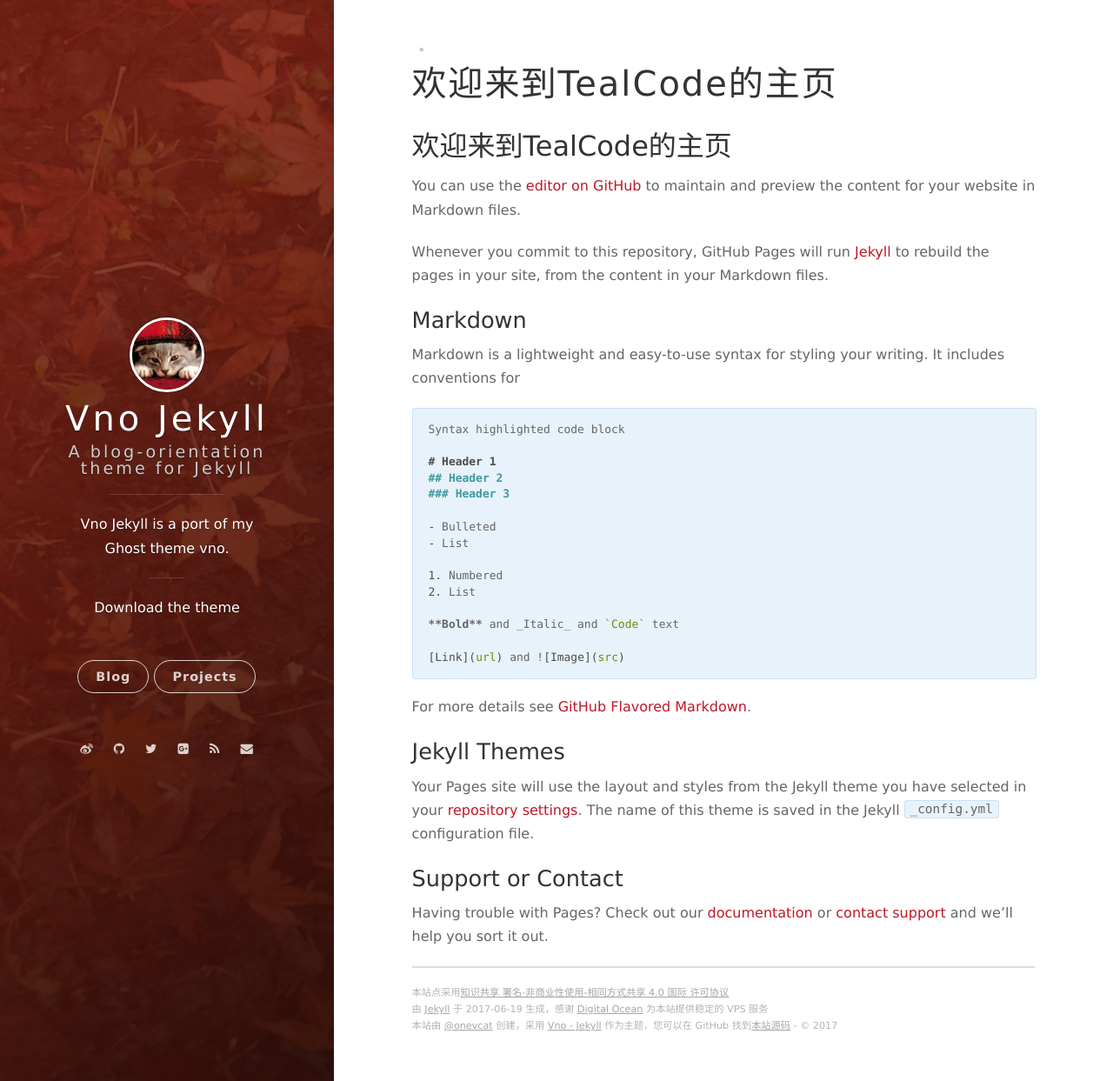
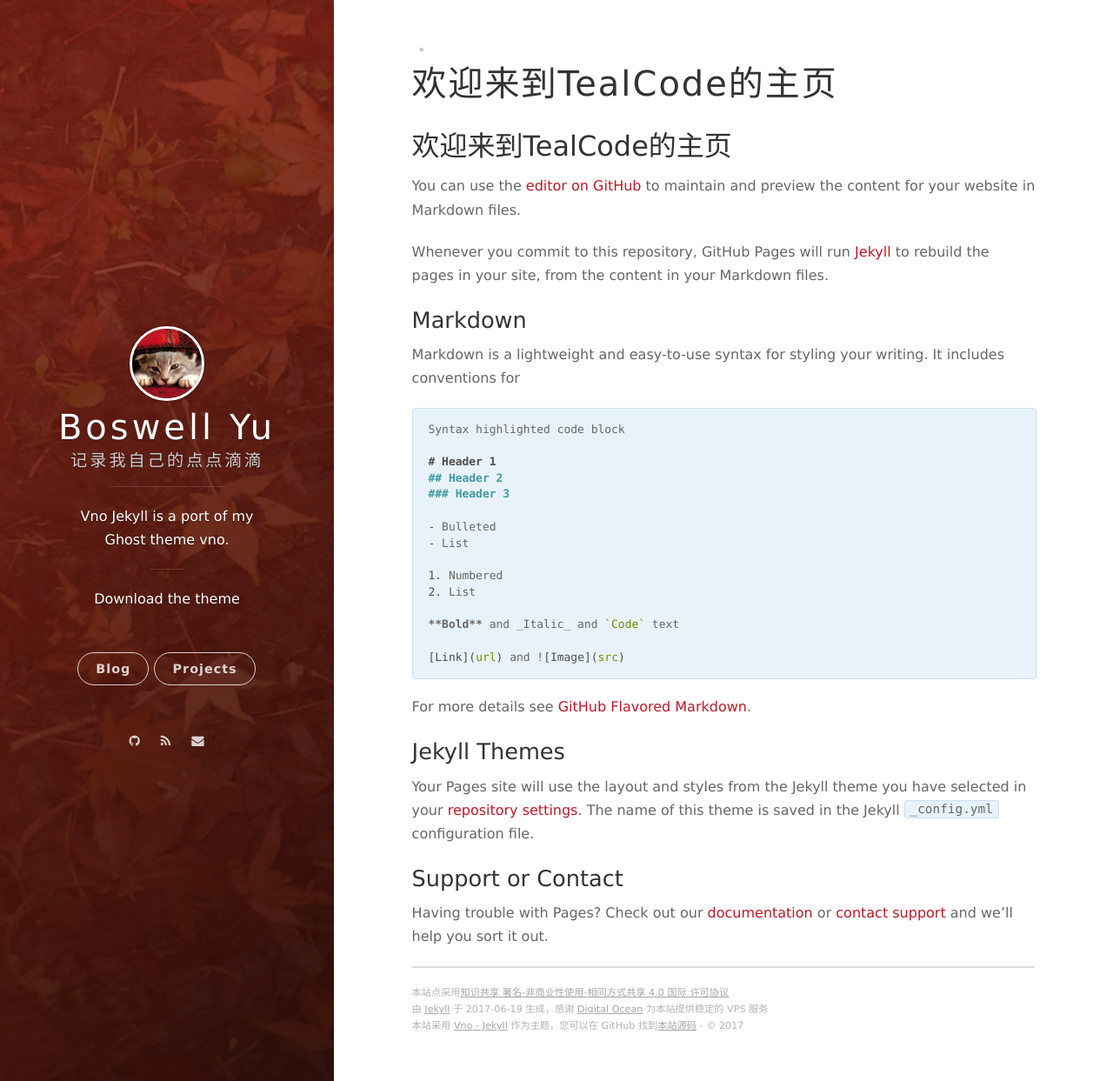
Before and after one commit to boswelyu/boswelyu.github.io, a Jekyll site: the page built from index.md, in a window 1280 px wide and 1243 px high. Shown: the whole window at 87% size. Built offline with Jekyll 4.4.1, drawn with Linux system fonts in a browser that asks for light colours; nearby versions of some CDN libraries; our own code applies the rules of GitHub Pages for plain Markdown files; the list of posts is cut into pages by our own code.

```diff
--- a/_config.yml
+++ b/_config.yml
@@ -1,11 +1,8 @@
 # Basic
-title: Vno Jekyll
-subtitle: A blog-orientation theme for Jekyll
+title: Boswell Yu
+subtitle: 记录我自己的点点滴滴
 welcome_message: <a href="https://github.com/onevcat/vno-jekyll" target="_blank">Download the theme</a>
 description: Vno Jekyll is a port of my Ghost theme vno.
-creator: <a href="http://onev.cat">@onevcat</a>
-
-url: "http://vno.onevcat.com"
 
 permalink: /:year/:month/:title/
 
@@ -22,7 +19,7 @@ blog_button:
 
 # Navigation buttons in the front page.
 nav:
-    - {title: Projects, description: My Projects, url: 'http://project.onevcat.com'}
+    - {title: Projects, description: My Projects, url: 'http://project.tealcode.com'}
     # - {title: Another Button, description: A button, url: 'http://example.com'}
 
 # Pagination
@@ -37,11 +34,8 @@ comment:
 
 # Social
 social:
-    weibo: onevcat
-    github: onevcat
-    twitter: onevcat
-    gplus: 107108267983477358170
-    mail: onev@onevcat.com
+    github: boswelyu
+    mail: yubooster@163.com
 
 # Google Analytics
 ga:
```
Also changed, not shown: README.md.
